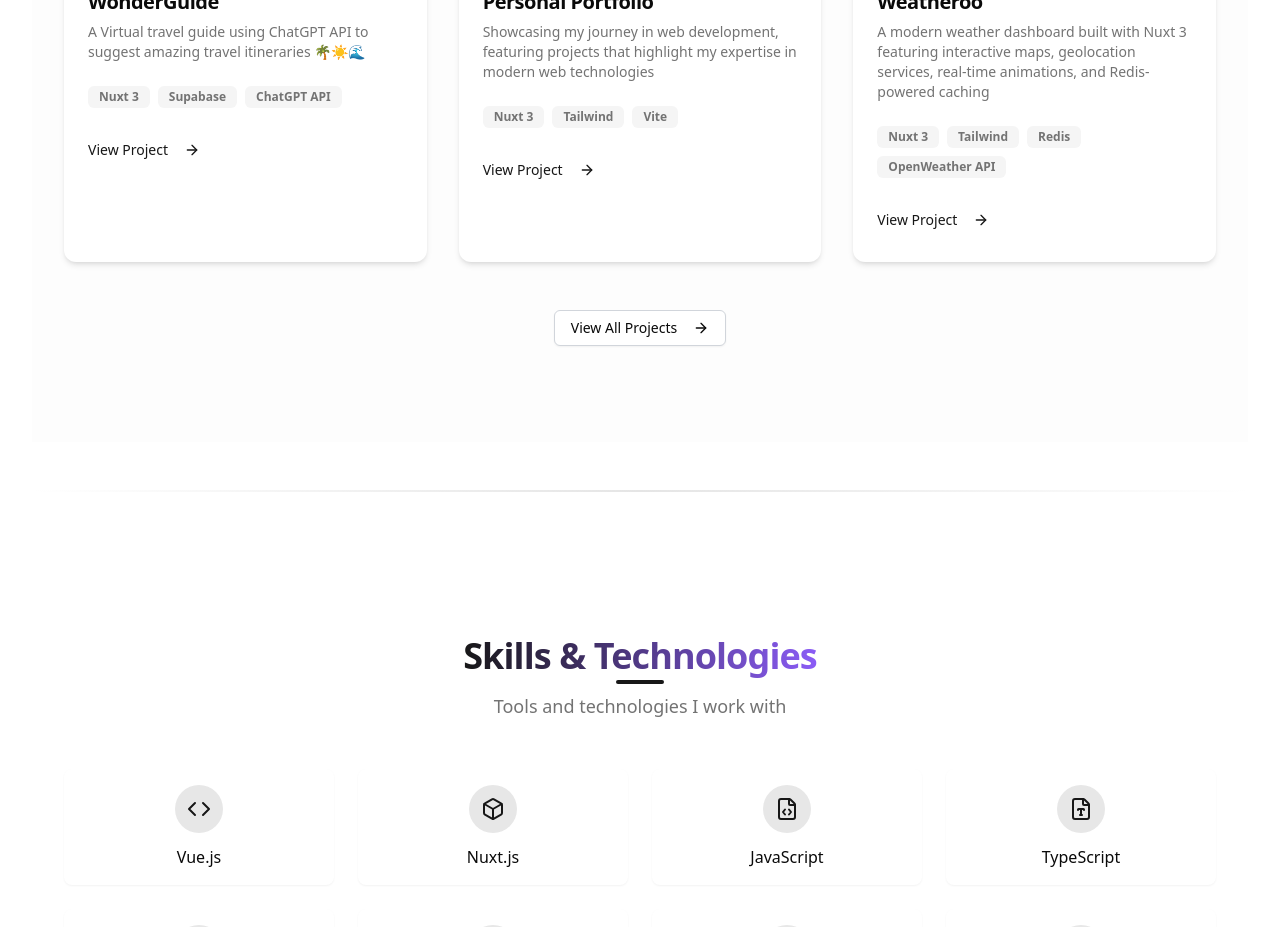
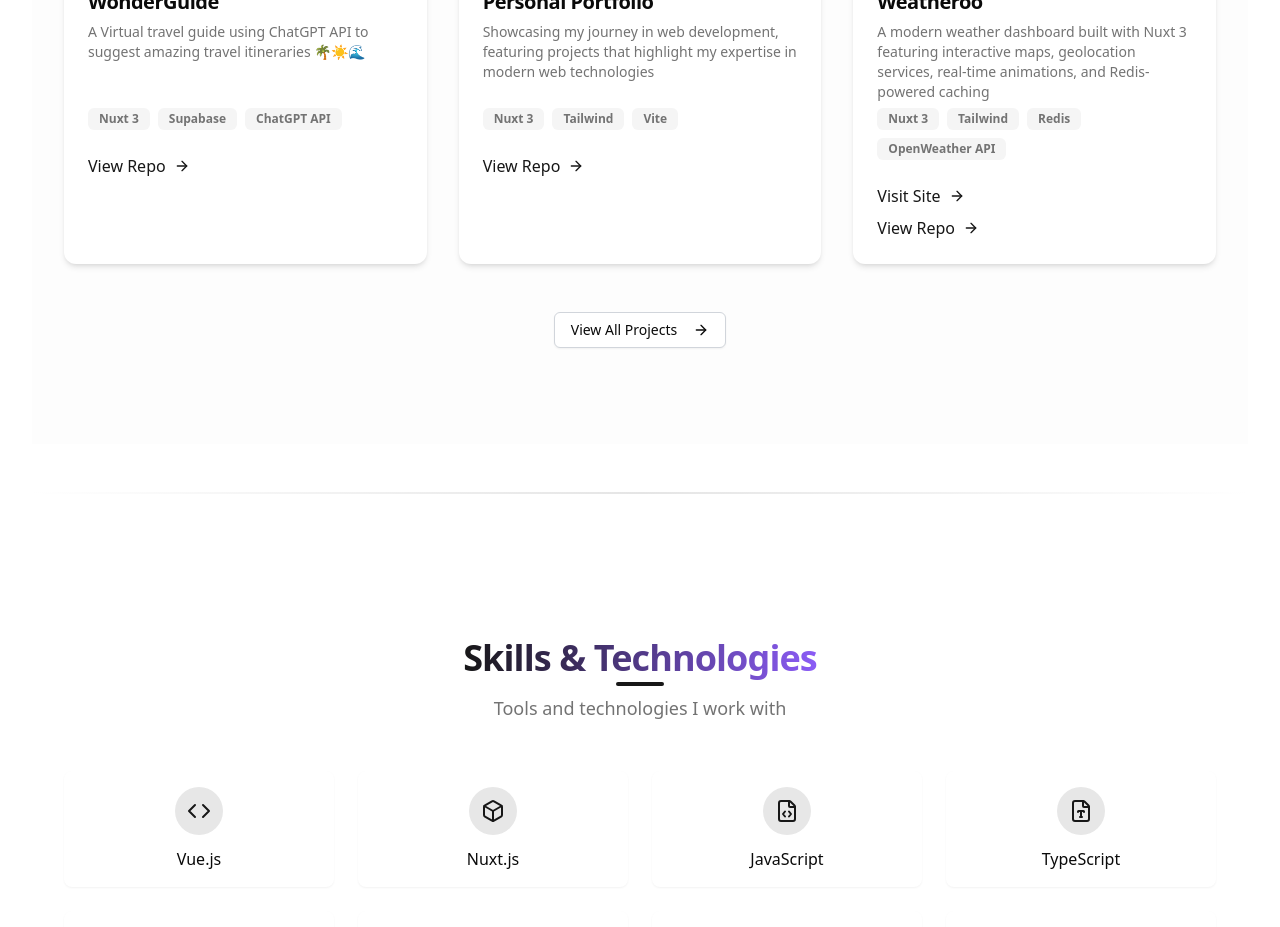
Before and after one commit to Vasilis-Rousis/vue-portfolio, a Nuxt app: page / in a window 1280 px wide. Shown: the part 1380-2307 px from the top of the page. Built offline with nearby package versions, Linux system fonts and the light colour scheme.

Commit message:
Minor styling fixes

```diff
--- a/pages/index.vue
+++ b/pages/index.vue
@@ -5,7 +5,9 @@
     <section class="py-16 md:py-28 lg:py-36 relative overflow-hidden border-none">
       <div class="absolute inset-0 bg-grid-pattern opacity-5" />
       <div class="absolute -top-24 -right-24 w-96 h-96 bg-primary/20 rounded-full blur-3xl" />
-      <div class="absolute -bottom-24 -left-24 w-96 h-96 bg-violet-500/20 rounded-full blur-3xl" />
+      <div
+        class="absolute -bottom-24 -left-24 w-96 h-96 bg-violet-500/20 rounded-full blur-3xl dark:bg-blue-600/20"
+      />
 
       <div class="container mx-auto px-4 sm:px-6 lg:px-8 relative">
         <div class="grid gap-8 lg:grid-cols-2 lg:gap-16 items-center">
@@ -52,7 +54,7 @@
           <div class="flex justify-center">
             <div class="relative">
               <div
-                class="absolute -inset-1 bg-gradient-to-r from-primary to-violet-500 rounded-full blur-md opacity-70 animate-pulse"
+                class="absolute -inset-1 bg-gradient-to-r from-primary to-violet-500 rounded-full blur-md opacity-70 animate-pulse dark:to-blue-800"
               />
               <Avatar class="h-72 w-72 border-4 border-white dark:border-gray-950 relative">
                 <NuxtImg
@@ -132,7 +134,7 @@
 
             <!-- Content container -->
             <div class="flex-grow">
-              <CardHeader>
+              <CardHeader class="h-36">
                 <CardTitle class="text-xl font-bold">{{ project.title }}</CardTitle>
                 <CardDescription>{{ project.description }}</CardDescription>
               </CardHeader>
@@ -148,16 +150,31 @@
                   </Badge>
                 </div>
               </CardContent>
-              <CardFooter>
-                <Button variant="link" class="p-0 text-primary group-hover:underline" as-child>
-                  <NuxtLink :to="project.link" class="flex items-center">
-                    View Project
+              <CardFooter class="flex flex-col items-start space-y-2">
+                <div v-if="project.siteLink" class="group/site">
+                  <NuxtLink
+                    :to="project.siteLink"
+                    class="flex items-center p-0 text-primary group-hover/site:underline transition-colors"
+                  >
+                    Visit Site
                     <Icon
                       name="lucide:arrow-right"
-                      class="ml-2 h-4 w-4 transition-transform group-hover:translate-x-1"
+                      class="ml-2 h-4 w-4 transition-transform group-hover/site:translate-x-1"
                     />
                   </NuxtLink>
-                </Button>
+                </div>
+                <div class="group/repo">
+                  <NuxtLink
+                    :to="project.link"
+                    class="flex items-center p-0 text-primary group-hover/repo:underline transition-colors"
+                  >
+                    View Repo
+                    <Icon
+                      name="lucide:arrow-right"
+                      class="ml-2 h-4 w-4 transition-transform group-hover/repo:translate-x-1"
+                    />
+                  </NuxtLink>
+                </div>
               </CardFooter>
             </div>
           </Card>
@@ -265,7 +282,7 @@
                 <p class="text-muted-foreground">{{ certification.issuer }}</p>
                 <Badge class="mt-2">{{ certification.date }}</Badge>
               </div>
-              <p class="text-center text-muted-foreground">{{ certification.description }}</p>
+              <p class="text-center text-muted-foreground h-24">{{ certification.description }}</p>
               <div class="mt-6 flex justify-center">
                 <Button variant="outline" size="sm" as-child>
                   <a
@@ -356,6 +373,7 @@ const featuredProjects = [
     image: '/images/weatheroo.jpg',
     tags: ['Nuxt 3', 'Tailwind', 'Redis', 'OpenWeather API'],
     link: 'https://github.com/Vasilis-Rousis/weatheroo',
+    siteLink: 'https://weatheroo.vercel.app',
   },
 ]
 
--- a/pages/projects.vue
+++ b/pages/projects.vue
@@ -69,9 +69,20 @@
                 <div
                   class="absolute inset-0 bg-gradient-to-t from-black/70 to-transparent opacity-0 group-hover:opacity-100 transition-opacity duration-300 flex items-end p-4"
                 >
-                  <Button variant="secondary" size="sm" class="backdrop-blur-sm" as-child>
+                  <Button variant="secondary" size="sm" class="backdrop-blur-sm mr-1" as-child>
                     <a :href="project.link" target="_blank" rel="noopener noreferrer">
-                      View Project
+                      View Repo
+                    </a>
+                  </Button>
+                  <Button
+                    v-if="project.siteLink"
+                    variant="secondary"
+                    size="sm"
+                    class="backdrop-blur-sm"
+                    as-child
+                  >
+                    <a :href="project.siteLink" target="_blank" rel="noopener noreferrer">
+                      Visit Site
                     </a>
                   </Button>
                 </div>
@@ -79,7 +90,7 @@
               <CardHeader>
                 <div class="flex items-center justify-between">
                   <CardTitle class="text-xl font-bold">{{ project.title }}</CardTitle>
-                  <HoverCard>
+                  <HoverCard v-if="project.longDescription">
                     <HoverCardTrigger as-child>
                       <Button variant="ghost" size="icon" class="h-8 w-8">
                         <Icon name="lucide:info" class="h-4 w-4" />
@@ -177,6 +188,7 @@ const projects = [
     image: '/images/weatheroo.jpg',
     tags: ['Nuxt 3', 'Tailwind', 'Redis', 'OpenWeather API'],
     link: 'https://github.com/Vasilis-Rousis/weatheroo',
+    siteLink: 'https://weatheroo-three.vercel.app',
     longDescription:
       'A comprehensive weather application built with Nuxt 3 and TypeScript, showcasing full-stack development skills. Features include real-time weather data from OpenWeatherMap API, interactive weather maps powered by Leaflet, and intelligent geolocation services with user preference management. The app implements Redis-based caching and rate limiting for optimal performance, animated weather conditions, and responsive design using Tailwind CSS and shadcn/ui components. Additional features include dark/light mode theming, progressive loading states, local timezone detection, and a polished user experience with smooth transitions. Deployed with proper error handling, admin monitoring, and scalable architecture patterns.',
     category: 'web',
```
